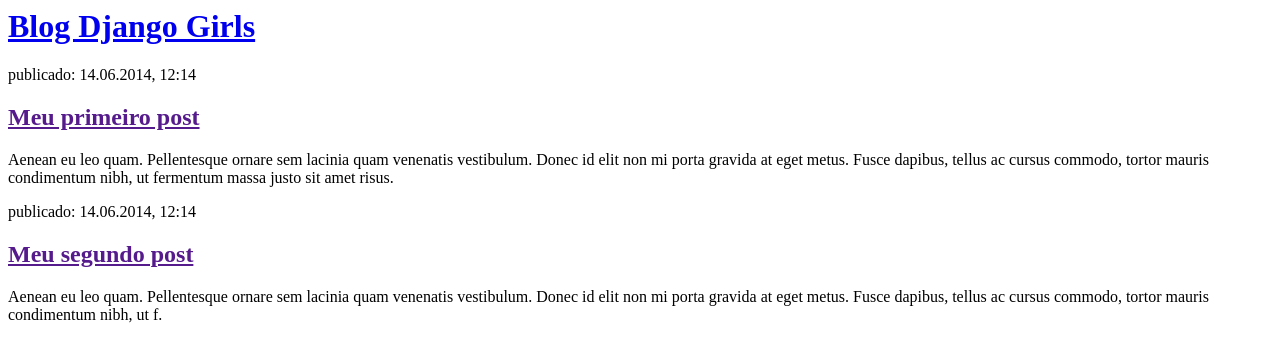
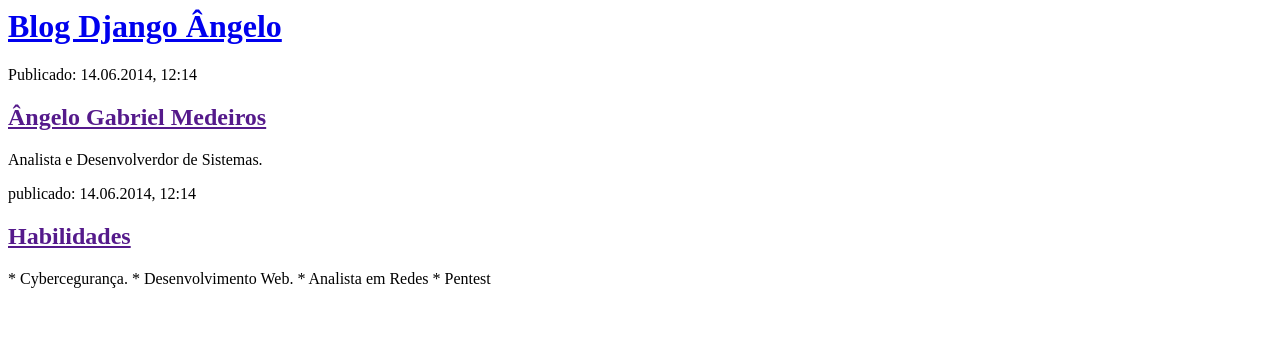
Before and after one commit to medeirosangelo/my-first-blog, a Django app: page / in a window 1280 px wide. Shown: the top 362 px of the page. Run offline with Django 5.2, Linux system fonts and the light colour scheme.

Commit message:
Atualização do Blog para ser um currrículo.

```diff
--- a/blog/templates/blog/post_list.html
+++ b/blog/templates/blog/post_list.html
@@ -1,22 +1,26 @@
 <html>
     <head>
-        <title>Blog Django Girls</title>
+        <title>Blog Django Ângelo</title>
     </head>
     <body>
         <div>
-            <h1><a href="/">Blog Django Girls</a></h1>
+            <h1><a href="/">Blog Django Ângelo</a></h1>
+        </div>
+
+        <div>
+            <p>Publicado: 14.06.2014, 12:14</p>
+            <h2><a href="">Ângelo Gabriel Medeiros</a></h2>
+            <p>Analista e Desenvolverdor de Sistemas.</p>
         </div>
 
         <div>
             <p>publicado: 14.06.2014, 12:14</p>
-            <h2><a href="">Meu primeiro post</a></h2>
-            <p>Aenean eu leo quam. Pellentesque ornare sem lacinia quam venenatis vestibulum. Donec id elit non mi porta gravida at eget metus. Fusce dapibus, tellus ac cursus commodo, tortor mauris condimentum nibh, ut fermentum massa justo sit amet risus.</p>
-        </div>
-
-        <div>
-            <p>publicado: 14.06.2014, 12:14</p>
-            <h2><a href="">Meu segundo post</a></h2>
-            <p>Aenean eu leo quam. Pellentesque ornare sem lacinia quam venenatis vestibulum. Donec id elit non mi porta gravida at eget metus. Fusce dapibus, tellus ac cursus commodo, tortor mauris condimentum nibh, ut f.</p>
+            <h2><a href="">Habilidades</a></h2>
+            <p> * Cybercegurança.
+                * Desenvolvimento Web.
+                * Analista em Redes
+                * Pentest
+            </p>
         </div>
     </body>
 </html>
```
Also changed, not shown: requirements.txt (line endings or trailing spaces).
